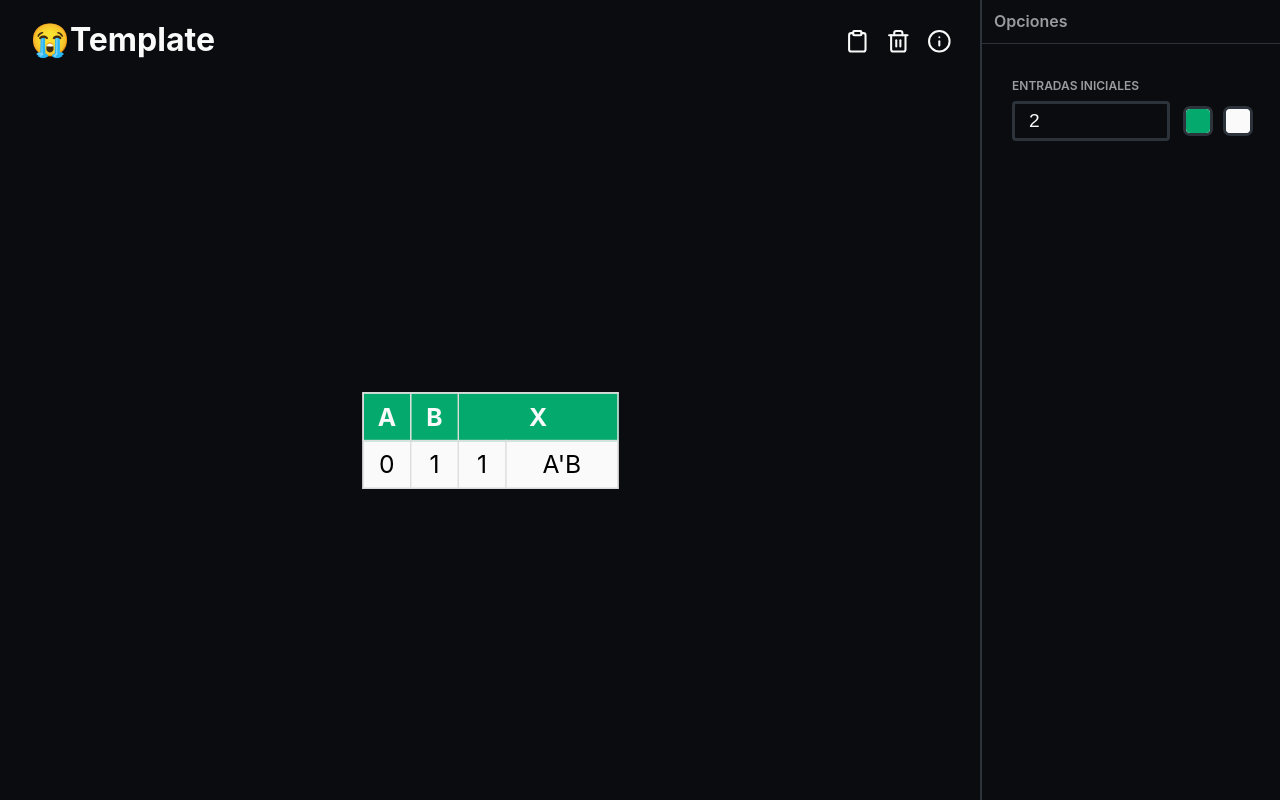
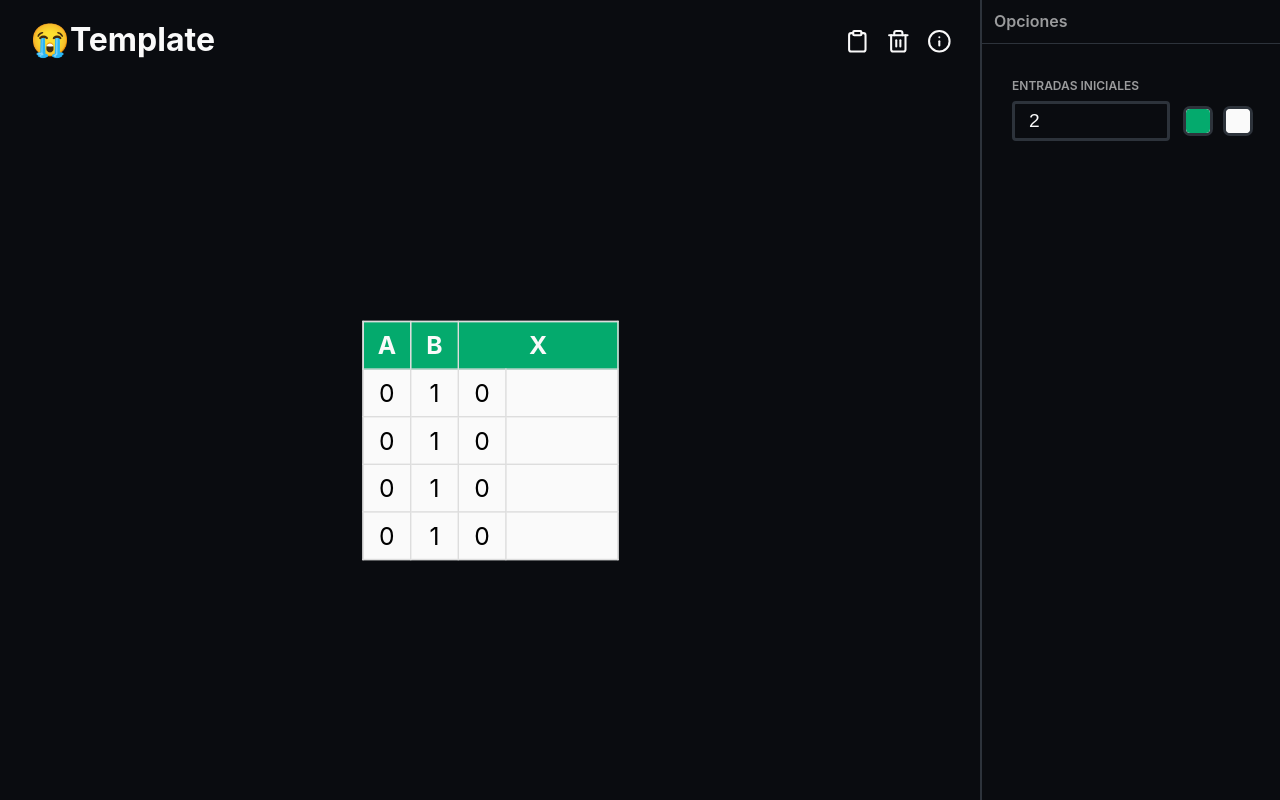
Before and after one commit to munozrc/truth-table-template, a React (Vite) app: page / in a window 1280 px wide. Built offline with nearby package versions, Linux system fonts and the light colour scheme.

Commit message:
test generate table for data

```diff
--- a/src/components/Table/index.tsx
+++ b/src/components/Table/index.tsx
@@ -9,34 +9,45 @@ export interface PropsTable {
 }
 
 const Table = forwardRef<HTMLTableElement, PropsTable>((props, ref) => {
-  const { stylesEntries } = props
+  const { stylesEntries, tableData } = props
   return (
     <table ref={ref} className={styles.table}>
       <tbody>
         <tr>
+          {
+            tableData.initialEntries.map(entry => (
               <th
+                key={entry}
                 className={styles.th}
                 style={{ backgroundColor: stylesEntries.bgColor, color: stylesEntries.color }}
-          >A
+              >{entry}
               </th>
+            ))
+          }
+          {
+            Object.keys(tableData.outputs).map((output, index) => (
               <th
-            className={styles.th}
-            style={{ backgroundColor: stylesEntries.bgColor, color: stylesEntries.color }}
-          >B
-          </th>
-          <th
+                key={`th-${index}`}
                 className={styles.th}
                 style={{ backgroundColor: stylesEntries.bgColor, color: stylesEntries.color }}
                 colSpan={2}
-          >X
+              >{output.toUpperCase()}
               </th>
+            ))
+          }
         </tr>
-        <tr>
+        {
+          Object.keys(tableData.outputs).map((output) => (
+            tableData.outputs[output].map((value, index) => (
+              <tr key={`${output}-${index}`}>
                 <td className={styles.td}>0</td>
                 <td className={styles.td}>1</td>
-          <td className={styles.td}>1</td>
-          <td className={styles.td__expression}>A'B</td>
+                <td className={styles.td}>{value}</td>
+                <td className={styles.td__expression} />
               </tr>
+            ))
+          ))
+        }
       </tbody>
     </table>
   )
```
Lines whose indentation alone changed are shown as unchanged.
